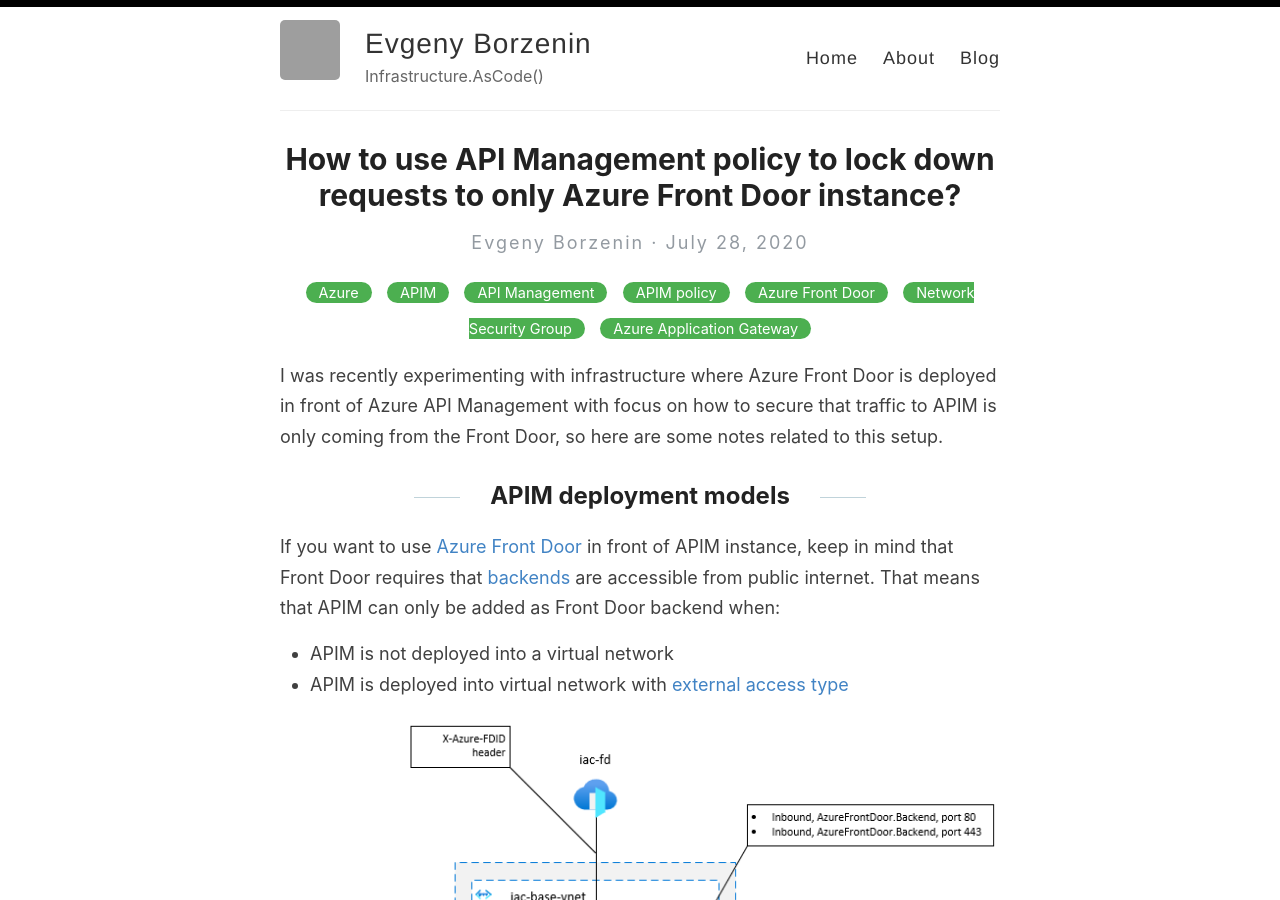
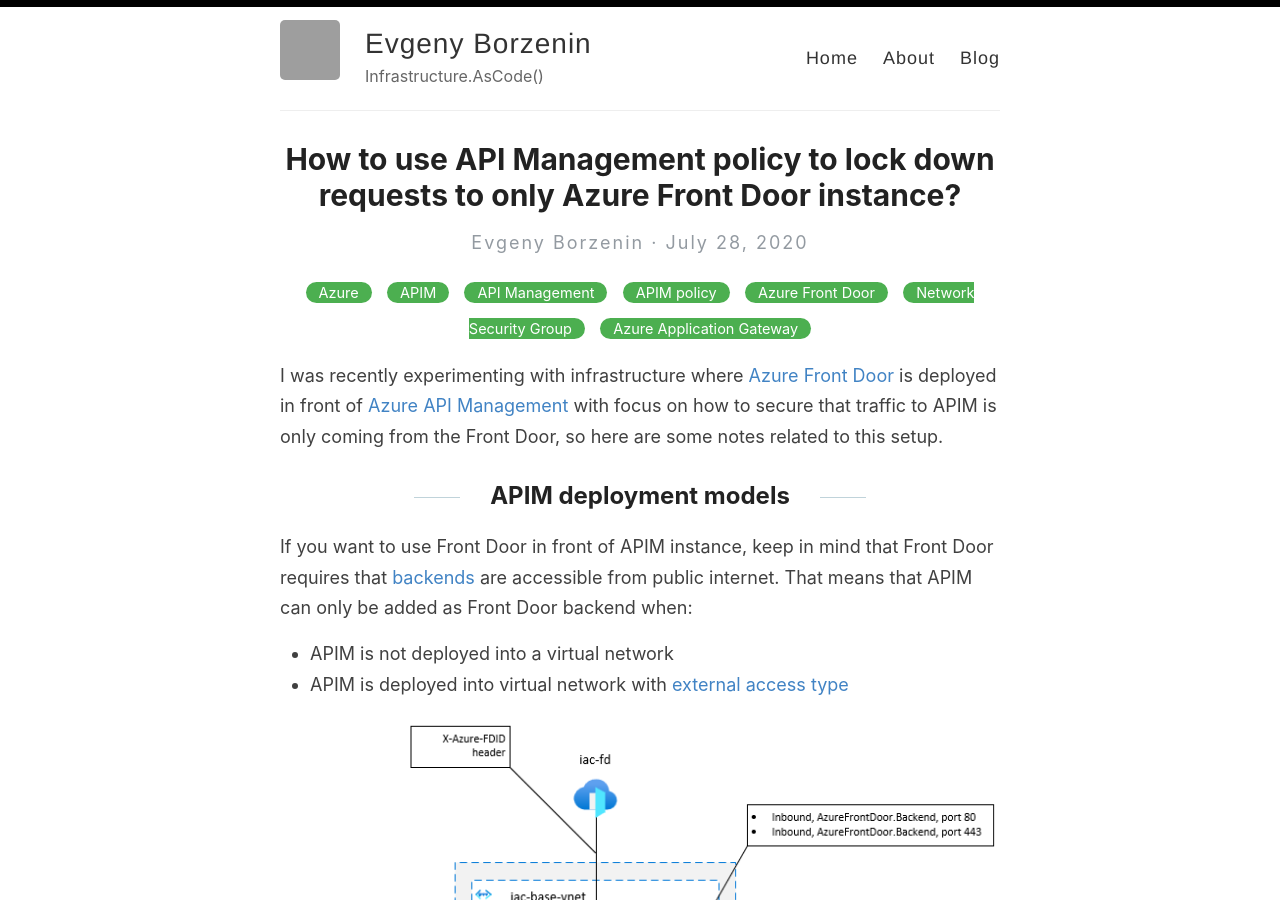
Before and after one commit to evgenyb/evgenyb.github.io, a Jekyll site: the page built from _posts/2020-07-28-restrict-requests-from-front-door-with-apim-policy.md, in a window 1280 px wide and 900 px high. Built offline with Jekyll 4.4.1, drawn with Linux system fonts in a browser that asks for light colours; grey boxes are pictures that could not be loaded.

Commit message:
Add link to APIM docs

```diff
--- a/_posts/2020-07-28-restrict-requests-from-front-door-with-apim-policy.md
+++ b/_posts/2020-07-28-restrict-requests-from-front-door-with-apim-policy.md
@@ -5,11 +5,11 @@
 categories: [Azure, APIM, API Management, APIM policy, Azure Front Door, Network Security Group, Azure Application Gateway]
 ---
 
-I was recently experimenting with infrastructure where Azure Front Door is deployed in front of Azure API Management with focus on how to secure that traffic to APIM is only coming from the Front Door, so here are some notes related to this setup.
+I was recently experimenting with infrastructure where [Azure Front Door](https://azure.microsoft.com/en-us/services/frontdoor/#overview) is deployed in front of [Azure API Management](https://docs.microsoft.com/en-us/azure/api-management/api-management-key-concepts) with focus on how to secure that traffic to APIM is only coming from the Front Door, so here are some notes related to this setup.
 
 ## APIM deployment models
 
-If you want to use [Azure Front Door](https://azure.microsoft.com/en-us/services/frontdoor/#overview) in front of APIM instance, keep in mind that Front Door requires that [backends](https://docs.microsoft.com/en-us/azure/frontdoor/front-door-backend-pool) are accessible from public internet. That means that APIM can only be added as Front Door backend when:
+If you want to use Front Door in front of APIM instance, keep in mind that Front Door requires that [backends](https://docs.microsoft.com/en-us/azure/frontdoor/front-door-backend-pool) are accessible from public internet. That means that APIM can only be added as Front Door backend when:
 
 * APIM is not deployed into a virtual network
 * APIM is deployed into virtual network with [external access type](https://docs.microsoft.com/en-us/azure/api-management/api-management-using-with-vnet)
```
Also changed, not shown: other parts of _posts/2020-07-28-restrict-requests-from-front-door-with-apim-policy.md (+1 -0 lines).
